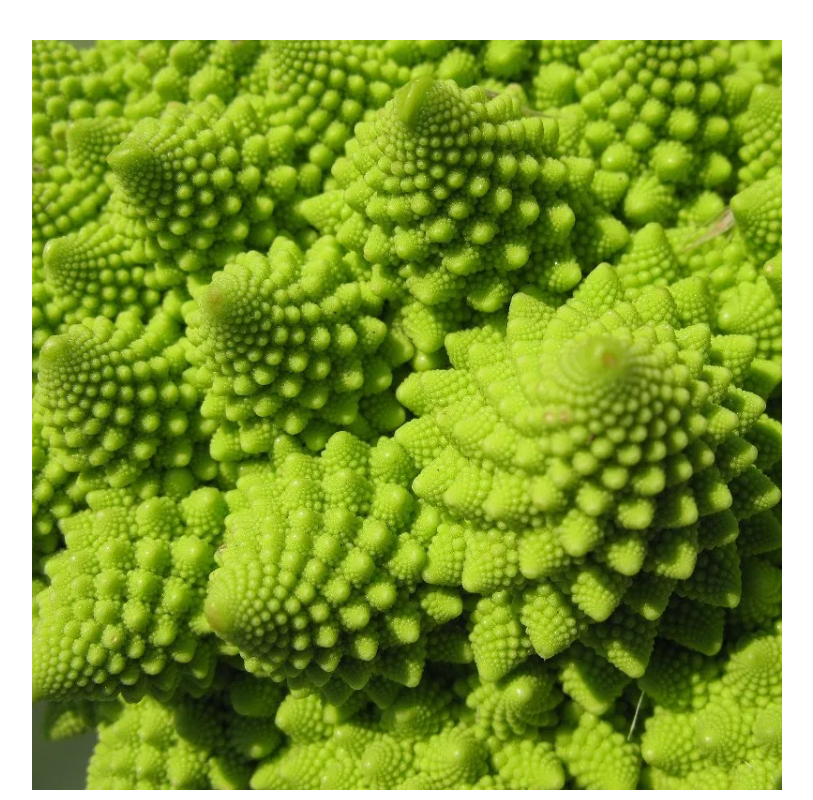
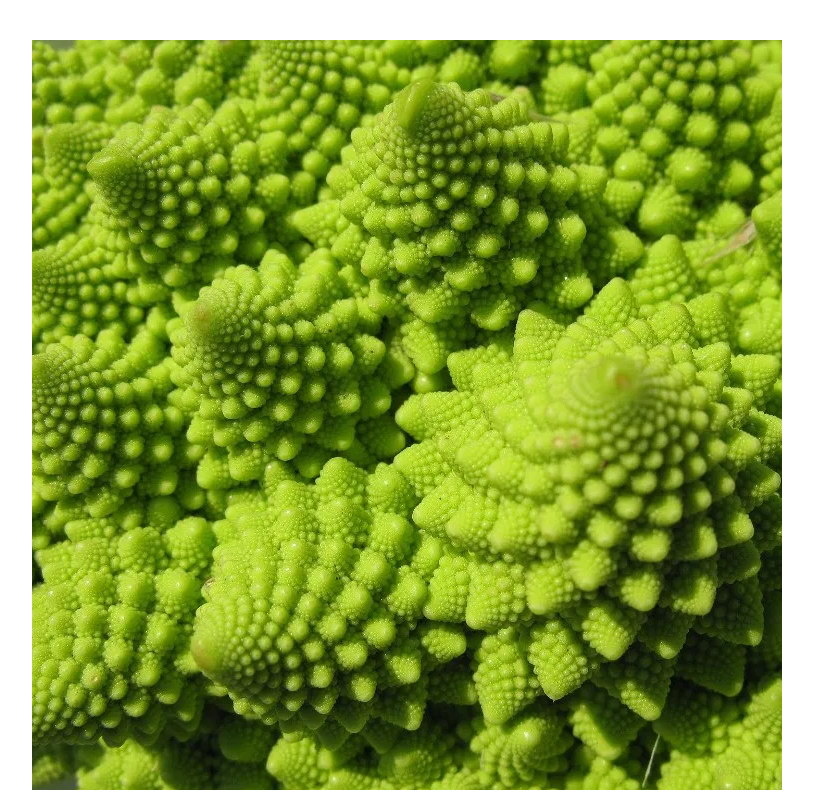
Before and after one commit to hvanness/cocanberra, a plain HTML site: page index.html in a window 1280 px wide. Shown: the top 800 px of the page, without its empty margins (233-1046 px from the left). Drawn offline with Linux system fonts and the light colour scheme.

Commit message:
background attachment fixed

```diff
--- a/index.html
+++ b/index.html
@@ -9,7 +9,7 @@
   </head>
   <body>
     <div class='wrapper'>
-      <img class='image' src="images/CC-broccoli.png">
+      <div style='' class='image'></div>
       <a class='logo' href="/">
         <div class='co'>
           Co
--- a/style.css
+++ b/style.css
@@ -60,6 +60,12 @@ a {
   display: block;
   width: 100%;
   margin: 40px 0;
+  padding-top: 100%;
+  width: 100%;
+  background-image: url("/images/CC-broccoli.png");
+  background-position: center 0px;
+  background-clip: border-box;
+  background-attachment: fixed;
 }
 
 .heading {
```
